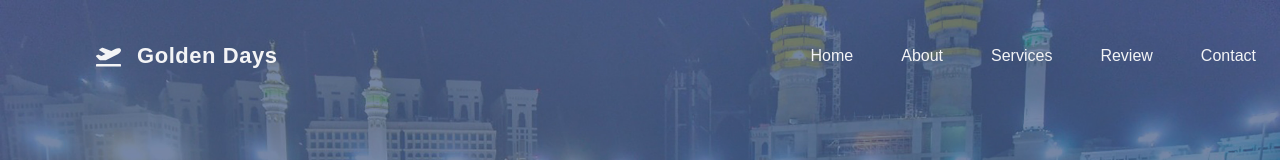
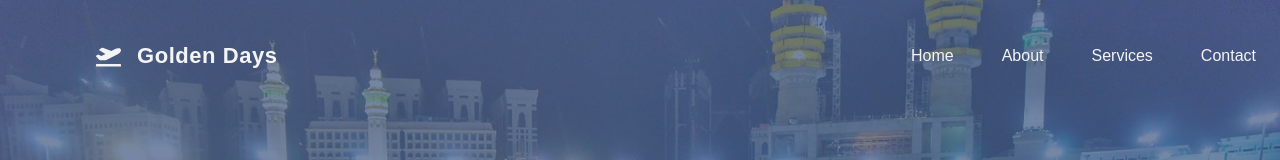
Before and after one commit to makkahwi/goldendays_landing, a Next.js app: page / in a window 1280 px wide. Shown: the top 160 px of the page. Built offline with nearby package versions, Linux system fonts and the light colour scheme.

Commit message:
Fix Navbar Links

```diff
--- a/src/components/Footer.tsx
+++ b/src/components/Footer.tsx
@@ -5,10 +5,7 @@ const Footer = () => {
   return (
     <section className="flex flex-col">
       <div className="min-h-[5.2rem]"></div>
-      <footer
-        id="contact"
-        className="w-full h-[5rem] flex flex-col gap-y-6 md:gap-y-2 bg-[#f4f4f4]"
-      >
+      <footer className="w-full h-[5rem] flex flex-col gap-y-6 md:gap-y-2 bg-[#f4f4f4]">
         <div className="w-full">
           <div className="flex flex-wrap justify-between items-center min-h-[5rem] px-4 lg:px-16">
             <div className="">
--- a/src/constant/Data.ts
+++ b/src/constant/Data.ts
@@ -1,5 +1,3 @@
-import { title } from "process";
-
 export const Navdata = [
   {
     title: "Home",
@@ -14,36 +12,8 @@ export const Navdata = [
     reference: "services",
   },
   {
-    title: "Review",
-    reference: "review",
-  },
-  {
     title: "Contact",
     reference: "contact",
-  },
-];
-
-export const FilterData = [
-  {
-    data1: "All",
-    data2: "Trending",
-  },
-  {
-    data1: "Popular",
-    data2: "Features",
-  },
-  {
-    data1: "Recommend",
-    data: "Theme",
-  },
-
-  {
-    data1: "Original",
-    data: "Tour",
-  },
-  {
-    data1: "Packages",
-    data2: "",
   },
 ];
 
--- a/src/pages/sections/landing/Testi.tsx
+++ b/src/pages/sections/landing/Testi.tsx
@@ -1,13 +1,8 @@
-import myImage from "@/../public/21.jpg";
-import Revcard from "@/components/Revcard";
-import Link from "next/link";
-import React from "react";
-
 const Testi = () => {
   return (
     <section
-      id="review"
-      data-testid="review"
+      id="contact"
+      data-testid="contact"
       className="flex flex-col xl:container"
     >
       <div className="min-h-[8rem]" />
```
